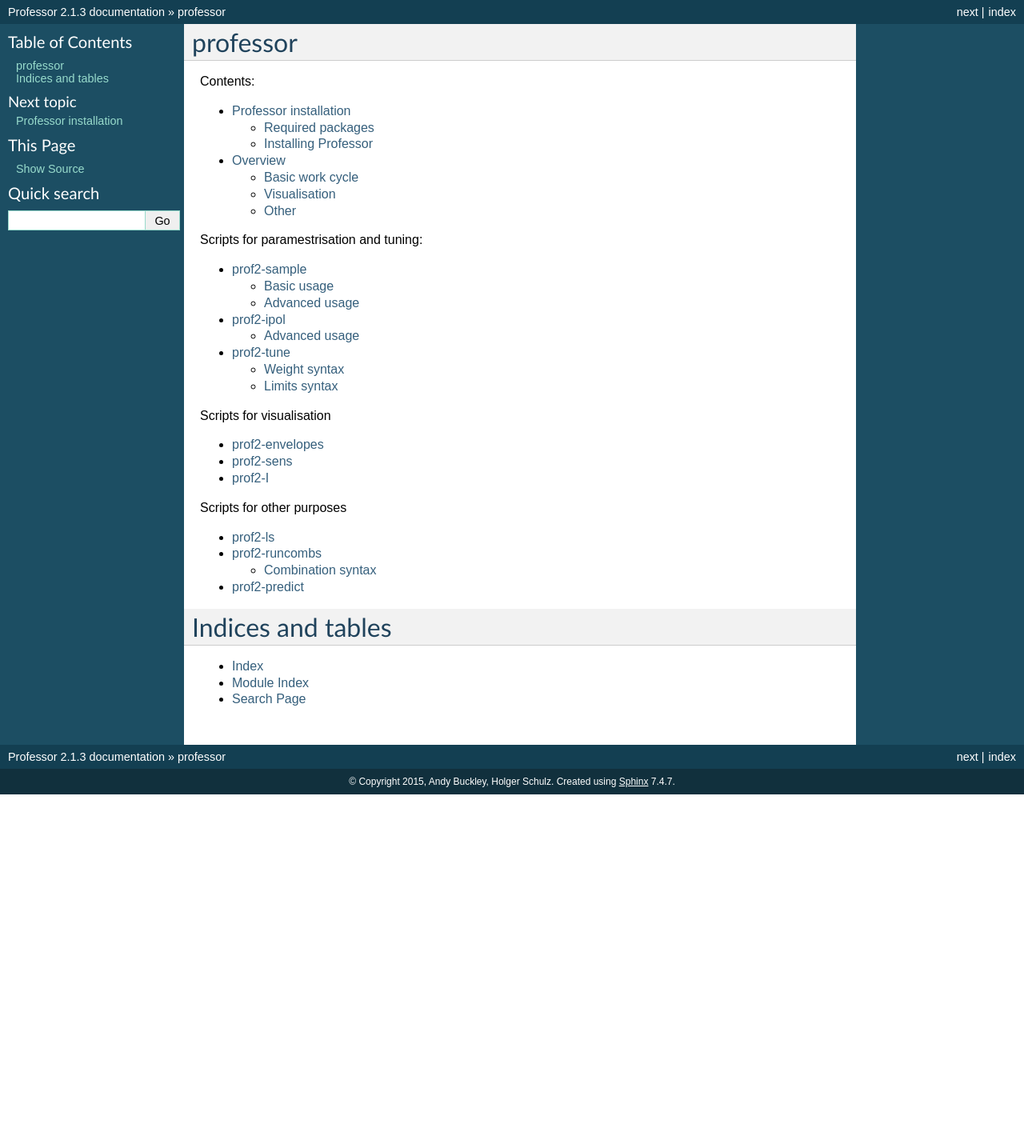
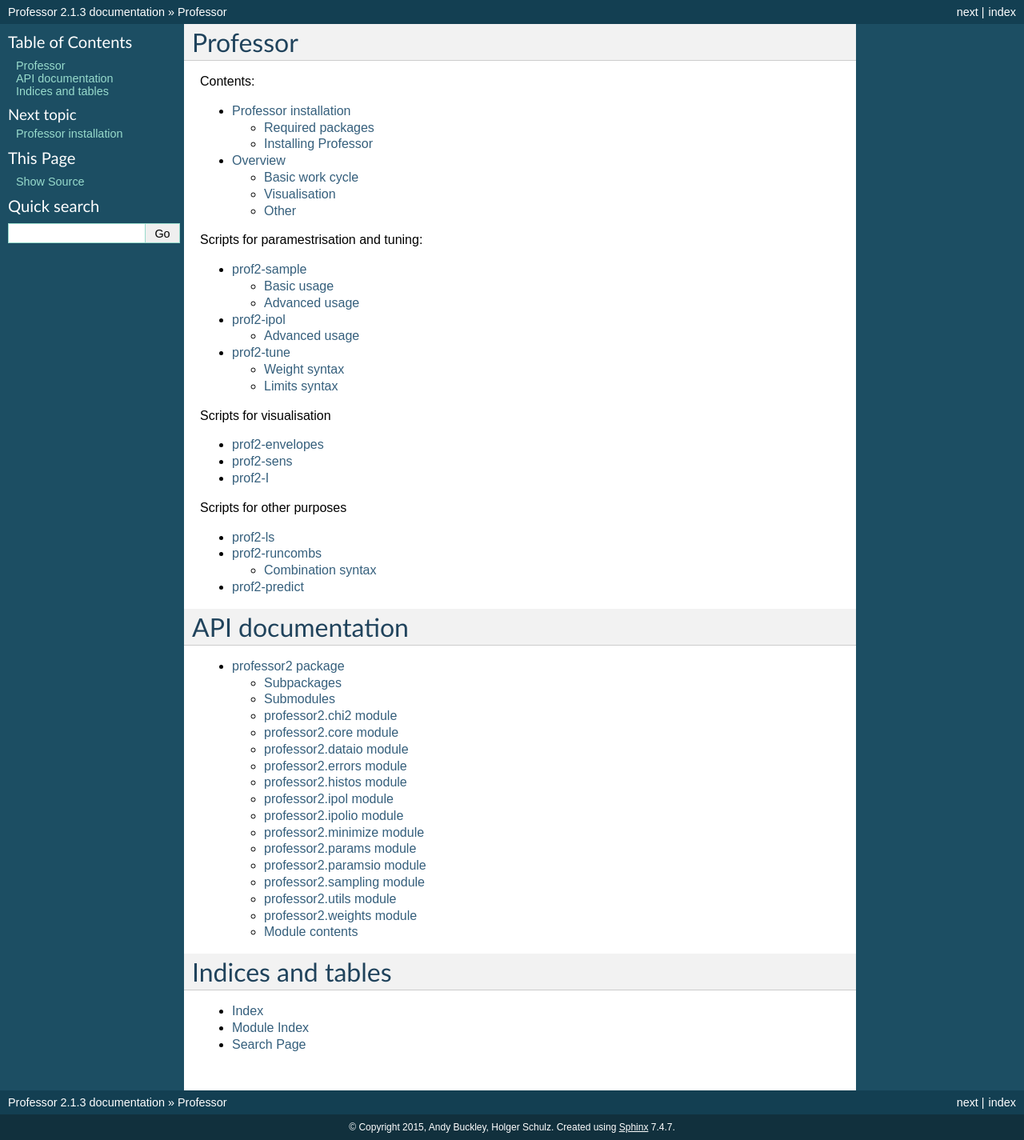
Before and after one commit to skluth/professor, a Sphinx documentation site: the page built from doc/index.rst, in a window 1280 px wide. Shown: the whole page at 80% size. Built offline with Sphinx 7.4.7, drawn with Linux system fonts in a browser that asks for light colours; before the commit the page ends 993 px from its top, so only the background shows below that.

```diff
--- a/doc/index.rst
+++ b/doc/index.rst
@@ -3,7 +3,7 @@
    You can adapt this file completely to your liking, but it should at least
    contain the root `toctree` directive.
 
-professor
+Professor
 =========
 
 Contents:
@@ -41,6 +41,22 @@ Scripts for other purposes
     prof2-runcombs.rst
     prof2-predict.rst
 
+
+API documentation
+=================
+
+..
+   .. automodule:: professor2
+      :members:
+      :undoc-members:
+
+.. toctree::
+    :maxdepth: 2
+
+    professor2.rst
+
+
+
 Indices and tables
 ==================
 
--- /dev/null
+++ b/doc/modules.rst
@@ -0,0 +1,7 @@
+professor2
+==========
+
+.. toctree::
+   :maxdepth: 4
+
+   professor2
--- /dev/null
+++ b/doc/professor2.misc.rst
@@ -0,0 +1,10 @@
+professor2.misc package
+=======================
+
+Module contents
+---------------
+
+.. automodule:: professor2.misc
+    :members:
+    :undoc-members:
+    :show-inheritance:
--- /dev/null
+++ b/doc/professor2.rst
@@ -0,0 +1,126 @@
+professor2 package
+==================
+
+Subpackages
+-----------
+
+.. toctree::
+
+    professor2.misc
+    professor2.ml
+
+Submodules
+----------
+
+professor2.chi2 module
+----------------------
+
+.. automodule:: professor2.chi2
+    :members:
+    :undoc-members:
+    :show-inheritance:
+
+professor2.core module
+----------------------
+
+.. automodule:: professor2.core
+    :members:
+    :undoc-members:
+    :show-inheritance:
+
+professor2.dataio module
+------------------------
+
+.. automodule:: professor2.dataio
+    :members:
+    :undoc-members:
+    :show-inheritance:
+
+professor2.errors module
+------------------------
+
+.. automodule:: professor2.errors
+    :members:
+    :undoc-members:
+    :show-inheritance:
+
+professor2.histos module
+------------------------
+
+.. automodule:: professor2.histos
+    :members:
+    :undoc-members:
+    :show-inheritance:
+
+professor2.ipol module
+----------------------
+
+.. automodule:: professor2.ipol
+    :members:
+    :undoc-members:
+    :show-inheritance:
+
+professor2.ipolio module
+------------------------
+
+.. automodule:: professor2.ipolio
+    :members:
+    :undoc-members:
+    :show-inheritance:
+
+professor2.minimize module
+--------------------------
+
+.. automodule:: professor2.minimize
+    :members:
+    :undoc-members:
+    :show-inheritance:
+
+professor2.params module
+------------------------
+
+.. automodule:: professor2.params
+    :members:
+    :undoc-members:
+    :show-inheritance:
+
+professor2.paramsio module
+--------------------------
+
+.. automodule:: professor2.paramsio
+    :members:
+    :undoc-members:
+    :show-inheritance:
+
+professor2.sampling module
+--------------------------
+
+.. automodule:: professor2.sampling
+    :members:
+    :undoc-members:
+    :show-inheritance:
+
+professor2.utils module
+-----------------------
+
+.. automodule:: professor2.utils
+    :members:
+    :undoc-members:
+    :show-inheritance:
+
+professor2.weights module
+-------------------------
+
+.. automodule:: professor2.weights
+    :members:
+    :undoc-members:
+    :show-inheritance:
+
+
+Module contents
+---------------
+
+.. automodule:: professor2
+    :members:
+    :undoc-members:
+    :show-inheritance:
```
Also changed, not shown: doc/professor2.ml.rst (added, +22 -0 lines).
